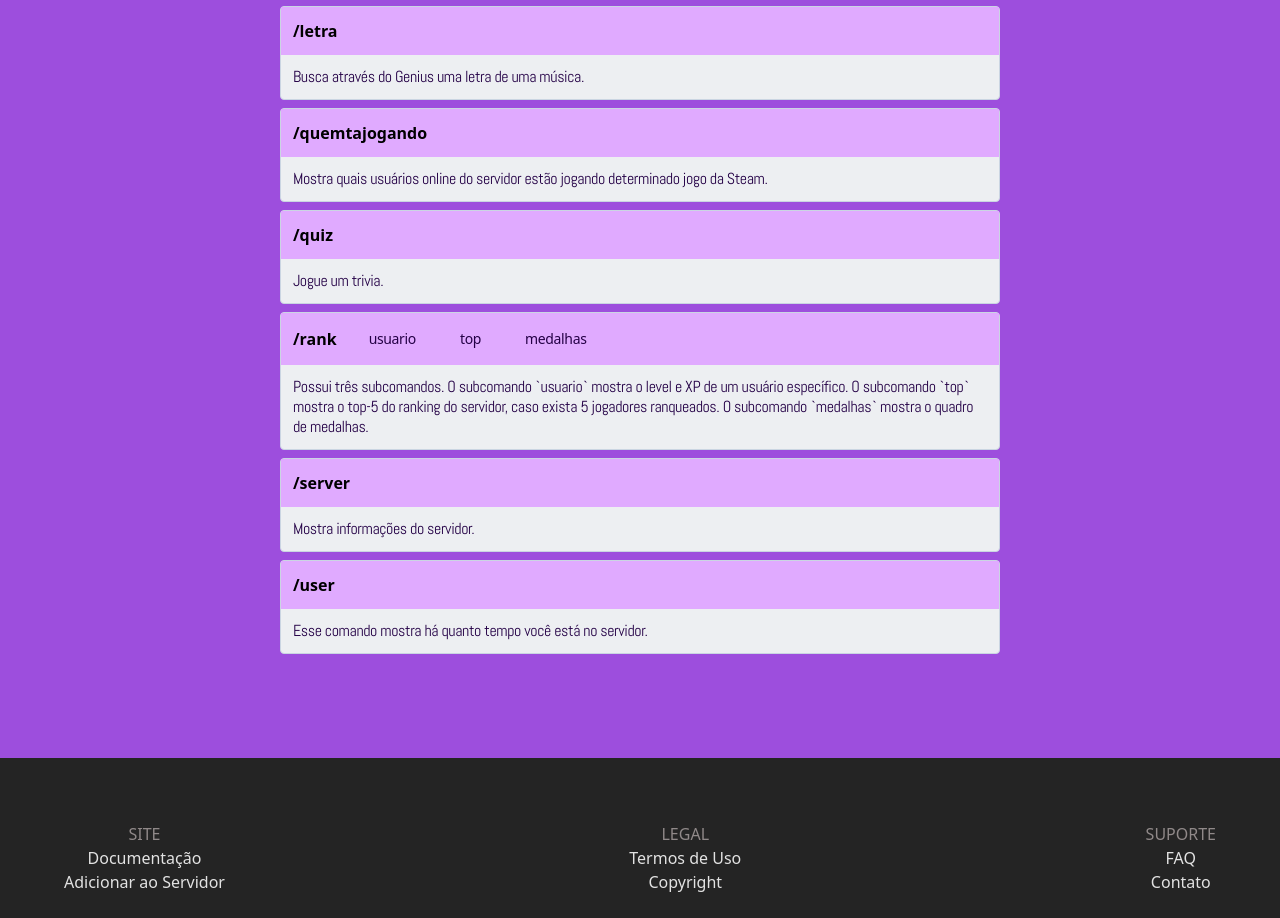
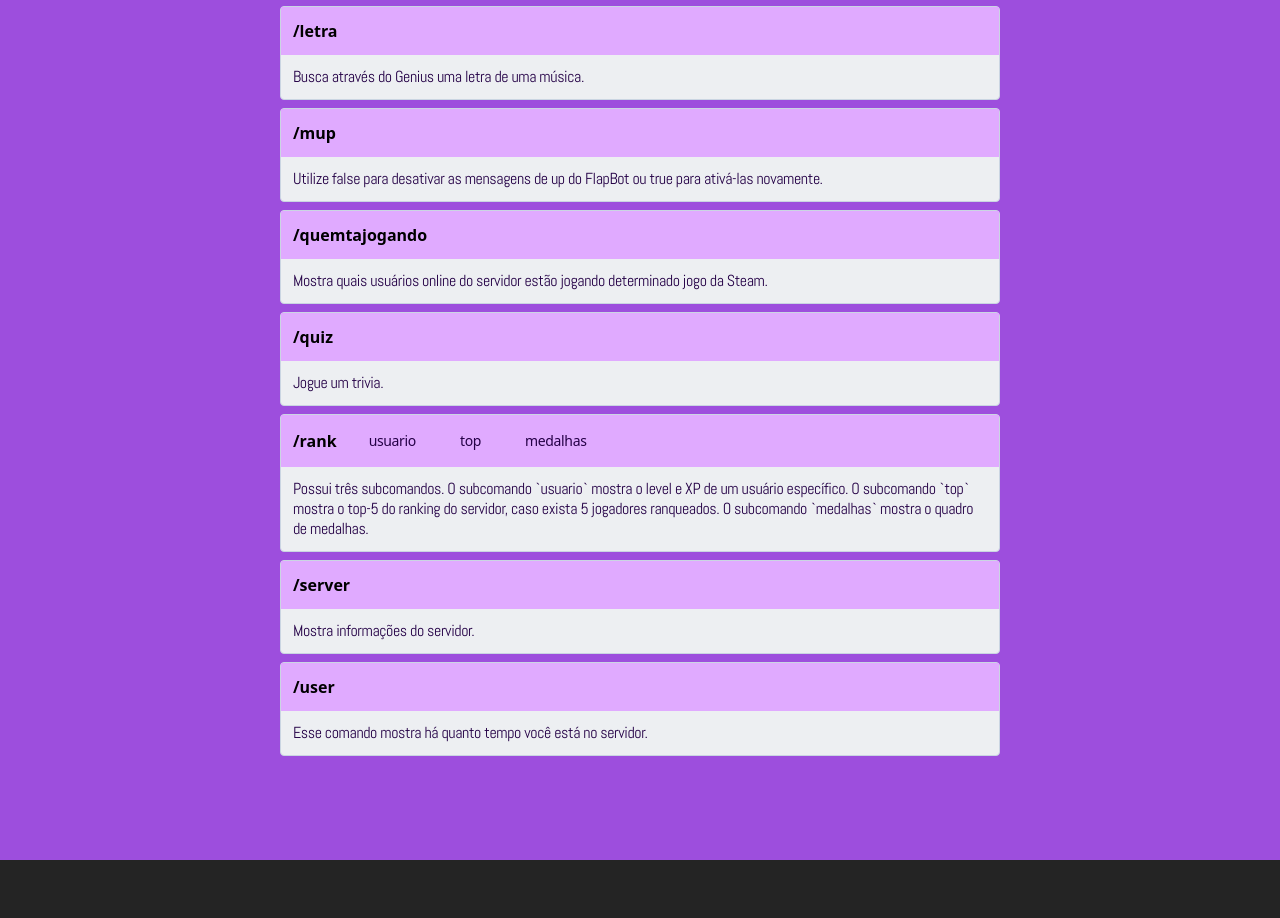
Before and after one commit to igordscunha/flapbot_web, a React (Vite) app: page /features in a window 1280 px wide. Shown: the part 1164-2082 px from the top of the page. Built offline with nearby package versions, Linux system fonts and the light colour scheme.

Commit message:
adicioanando mup

```diff
--- a/src/pages/features/FeaturesPage.tsx
+++ b/src/pages/features/FeaturesPage.tsx
@@ -17,6 +17,7 @@ export const FeaturePage = () => {
         <FeatureComponent comando="/ia" descricao="Faça uma pergunta para a melhor Inteligência Artificial atual."/>
         <FeatureComponent comando="/lembrete" descricao="Define uma data para um lembrete."/>
         <FeatureComponent comando="/letra" descricao="Busca através do Genius uma letra de uma música."/>
+        <FeatureComponent comando="/mup" descricao="Utilize false para desativar as mensagens de up do FlapBot ou true para ativá-las novamente."/>
         <FeatureComponent comando="/quemtajogando" descricao="Mostra quais usuários online do servidor estão jogando determinado jogo da Steam."/>
         <FeatureComponent comando="/quiz" descricao="Jogue um trivia."/>
         <FeatureComponent comando="/rank" opts={["usuario", "top", "medalhas"]} descricao="Possui três subcomandos. O subcomando `usuario` mostra o level e XP de um usuário específico. O subcomando `top` mostra o top-5 do ranking do servidor, caso exista 5 jogadores ranqueados. O subcomando `medalhas` mostra o quadro de medalhas."/>
```
